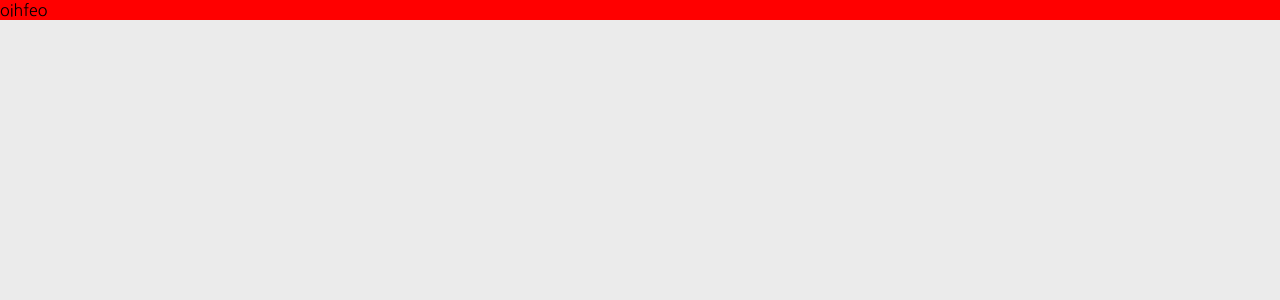
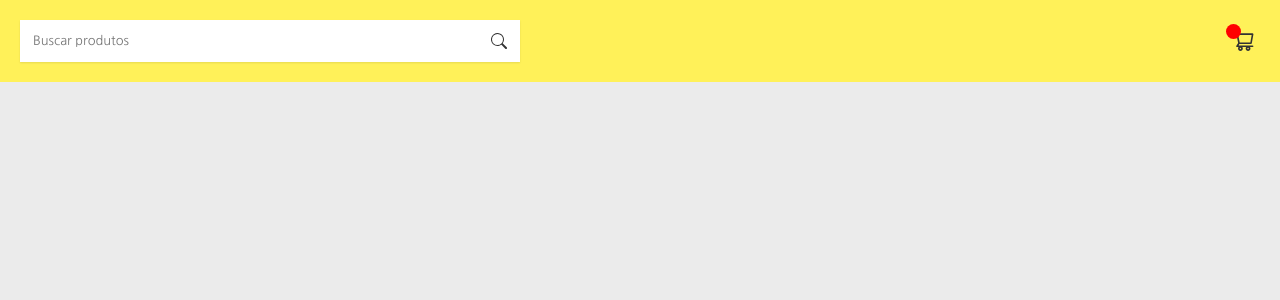
Before and after one commit to layllandrade/projetonu-javascript-react, a React (Create React App) app: page / in a window 1280 px wide. Shown: the top 300 px of the page. Built offline with nearby package versions, Linux system fonts and the light colour scheme; the HTML template or start-up script is replaced by a standard one.

Commit message:
Criando componentes Cart e Search

```diff
--- /dev/null
+++ b/src/components/CartButton/CartButton.css
@@ -0,0 +1,28 @@
+.cart__button {
+    font-size: 1.5rem;
+    display: flex;
+    align-items: center;
+    justify-content: center;
+    padding: 5px;
+    border: none;
+    background: none;
+    cursor: pointer;
+    position: relative;
+    margin-left: 20px;
+    color: #333;
+}
+.cart-status {
+    background-color: red;
+    width: 15px;
+    height: 15px;
+    position: absolute;
+    top: 0 ;
+    left: 0;
+    color: white;
+    font-size: 11px;
+    font-weight: 600;
+    border-radius: 15px;
+    display: flex;
+    align-items: center;
+    justify-content: center;
+}
--- /dev/null
+++ b/src/components/CartButton/CartButton.jsx
@@ -0,0 +1,16 @@
+import React from 'react';
+
+import {AiOutlineShoppingCart} from 'react-icons/ai';
+
+import './CartButton.css';
+
+function CartButton() {
+  return (
+    <button type="button" className="cart__button" >
+      <AiOutlineShoppingCart/>
+      <span className="cart-status" ></span>
+    </button>
+  );
+}
+
+export default CartButton;
--- a/src/components/Header/Header.css
+++ b/src/components/Header/Header.css
@@ -0,0 +1,12 @@
+.header {
+    background-color: #fff159;
+    position: fixed;
+    width: 100%;
+}
+
+.header > div {
+    display: flex;
+    justify-content: space-between;
+    align-items: center;
+    padding: 20px;
+}
--- a/src/components/Header/Header.jsx
+++ b/src/components/Header/Header.jsx
@@ -1,10 +1,15 @@
 import React from 'react';
+import SearchBar from '../SearchBar/SearchBar';
+import CartButton from '../CartButton/CartButton';
+
+import './Header.css';
 
 function Header() {
   return(
-    <header className="header" style={{background: 'red'}}>
+    <header className="header">
       <div className="container">
-      oihfeo
+        <SearchBar/>
+        <CartButton/>
       </div>
     </header>
   );
--- /dev/null
+++ b/src/components/SearchBar/SearchBar.css
@@ -0,0 +1,30 @@
+.search-bar {
+    display: flex;
+    background-color: white;
+    width: 100%;
+    max-width: 500px;
+    justify-content: space-between;
+    box-shadow: 0 1px 2px 0 rgba(0, 0, 0, 0.1);
+    gap: 13px;
+    padding-right: 13px;
+}
+
+.search__input {
+    padding: 13px;
+    flex-grow: 1;
+    border: none;
+    outline: none;
+    font-size: 0.8rem;
+    font-weight: 500px;
+    border-radius: 1px solid #ddd;
+}
+
+.search__button {
+    background: none;
+    border: none;
+    font-size: 1rem;
+    display: flex;
+    align-items: center;
+    justify-content: center;
+    color: #333;
+}
--- /dev/null
+++ b/src/components/SearchBar/SearchBar.jsx
@@ -0,0 +1,24 @@
+import React, {useState} from 'react';
+import { BsSearch } from 'react-icons/bs';
+
+import './SearchBar.css';
+
+function SearchBar () {
+  const [searchValue, setSearchValue] = useState('');
+
+  return (
+    <form className="search-bar">
+      <input type="search"
+        value={searchValue}
+        placeholder="Buscar produtos"
+        className="search__input"
+        onChange={({target}) => setSearchValue(target.value)}
+        required/>
+      <button type="submit" className="search__button" >
+        <BsSearch/>
+      </button>
+    </form>
+  );
+}
+
+export default SearchBar ;
```
